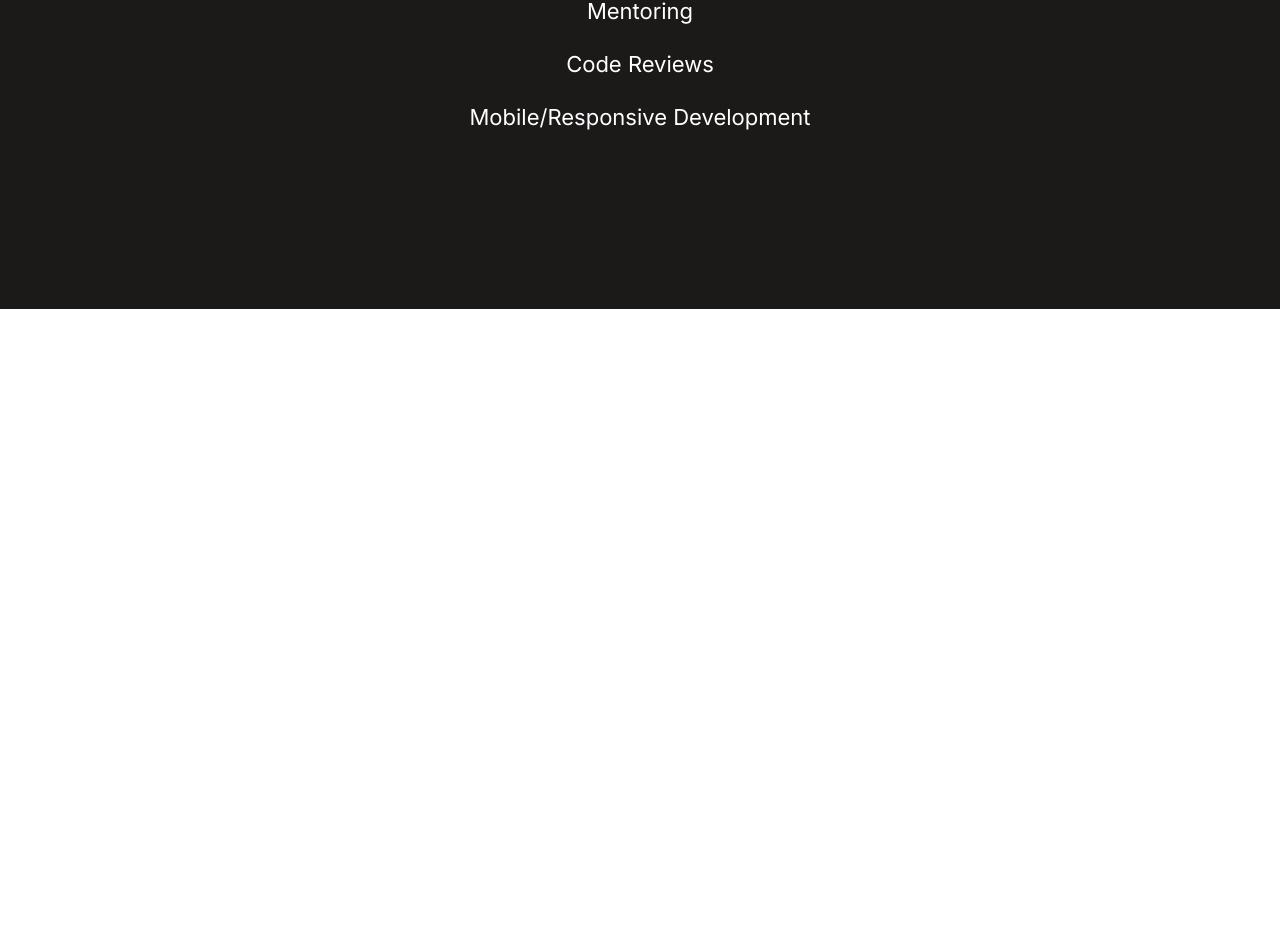
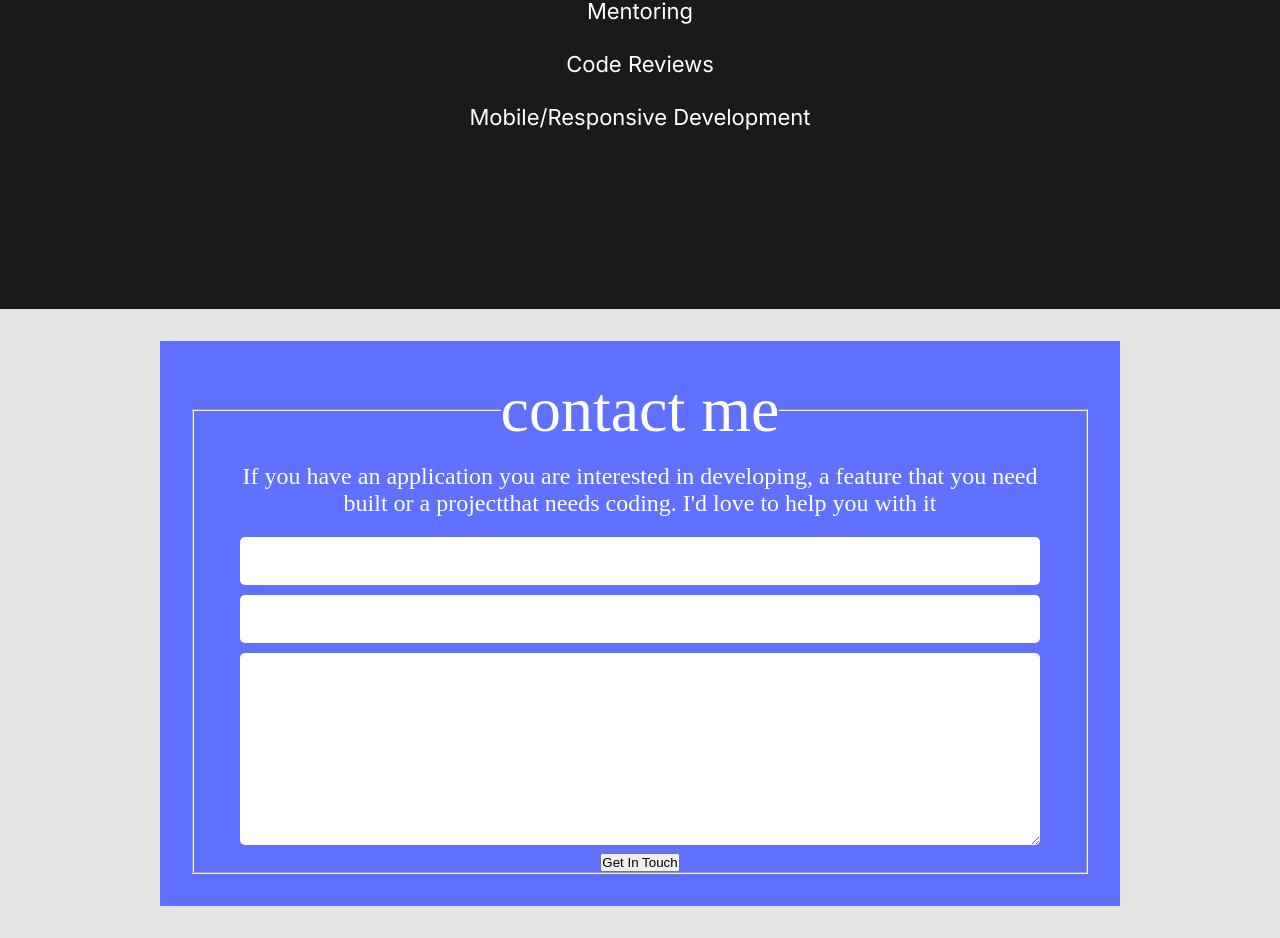
Before and after one commit to Mihndim2020/curriculum-cr-training-contact-form, a website: page index.html in a window 1280 px wide. Shown: the part 6398-7336 px from the top of the page. Before the commit the page ends 6707 px from the top, so only its background shows below. Drawn offline with Linux system fonts and the light colour scheme.

Commit message:
Add form components

```diff
--- a/css/main.css
+++ b/css/main.css
@@ -325,3 +325,54 @@ li {
 .skills {
   list-style: inside url("../media/svg/circle.svg");
 }
+
+footer {
+  display: flex;
+  align-items: center;
+  justify-content: center;
+  background-color: #E5E5E5;
+  margin: 0 auto;
+}
+
+footer form {
+  display: flex;
+  text-align: center;
+  width: 60rem;
+  align-items: center;
+  justify-content: center;
+  justify-items: center;
+  background-color: #6070FF;
+  color: white;
+  margin: 2rem;
+  padding: 2rem;
+}
+
+footer form .contact-me {
+  font-size: 4rem;
+}
+
+footer form .action-text {
+  font-size: 1.5rem;
+  align-self: flex-start;
+  padding: 1rem 2.8rem;
+}
+
+form input {
+  width: 50rem;
+  height: 3rem;
+  margin: 0.3rem 0.1rem;
+  border-radius: 5px;
+  border: none;
+}
+
+form textarea {
+  width: 50rem;
+  height: 12rem;
+  margin: 0.3rem 0.1rem;
+  border-radius: 5px;
+  border: none;
+}
+
+footer > form button {
+  text-align: left;
+}
--- a/index.html
+++ b/index.html
@@ -290,7 +290,18 @@
         </div>
       </div>
     </main>
-
+    <footer>
+      <form action="">
+        <fieldset>
+          <legend class="contact-me">contact me </legend>
+          <p class="action-text">If you have an application you are interested in developing, a feature that you need built or a projectthat needs coding. I'd love to help you with it</p>
+          <input type="text" id="fname" name="fname"><br>
+          <input type="text" id="lname" name="lname"><br>
+          <textarea name="" id="" cols="30" rows="10"></textarea><br>
+          <button type="button">Get In Touch</button>
+        </fieldset>
+      </form>
+    </footer>
     <script
       src="https://kit.fontawesome.com/e966a3bd22.js"
       crossorigin="anonymous"
```
Also changed, not shown: package.json (added, +9 -0 lines), .stylelintrc.json (added), 3 other files.
